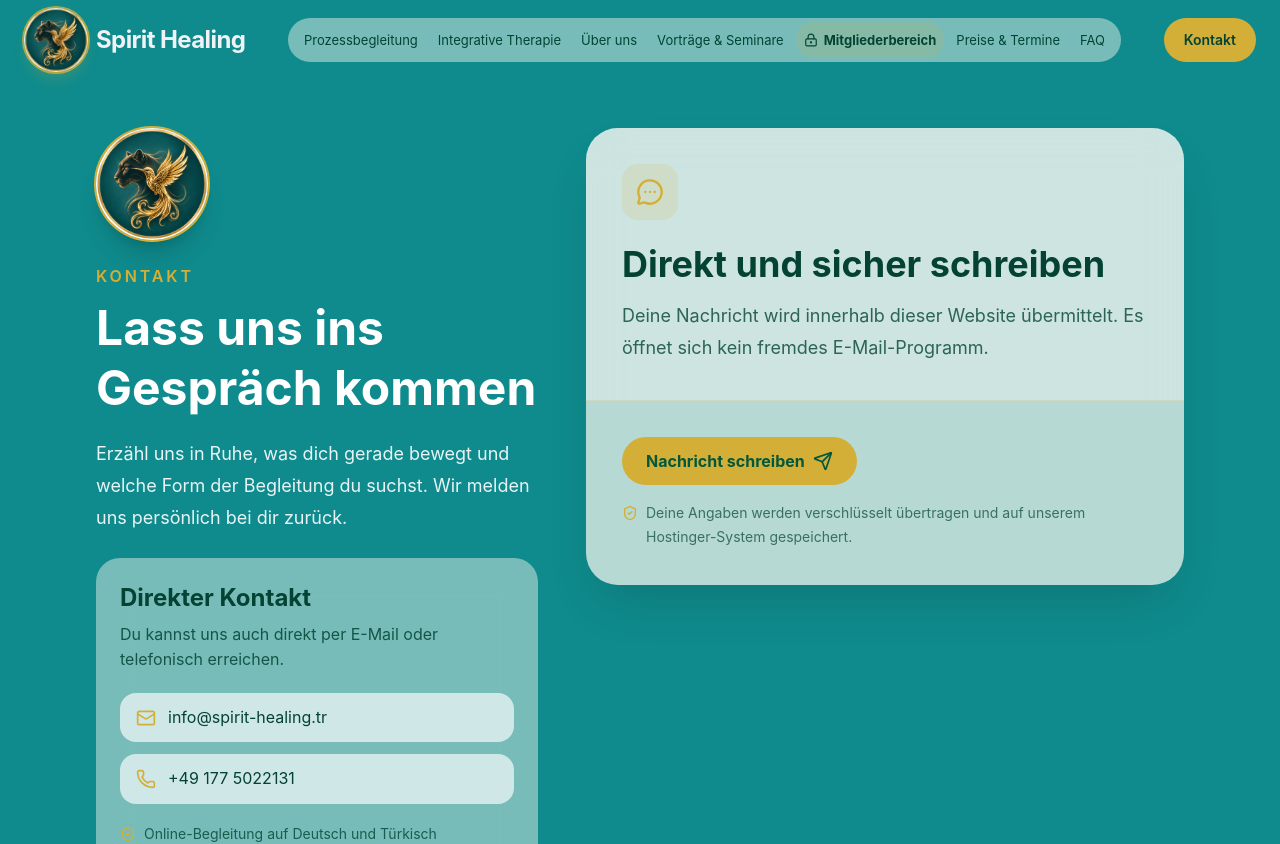
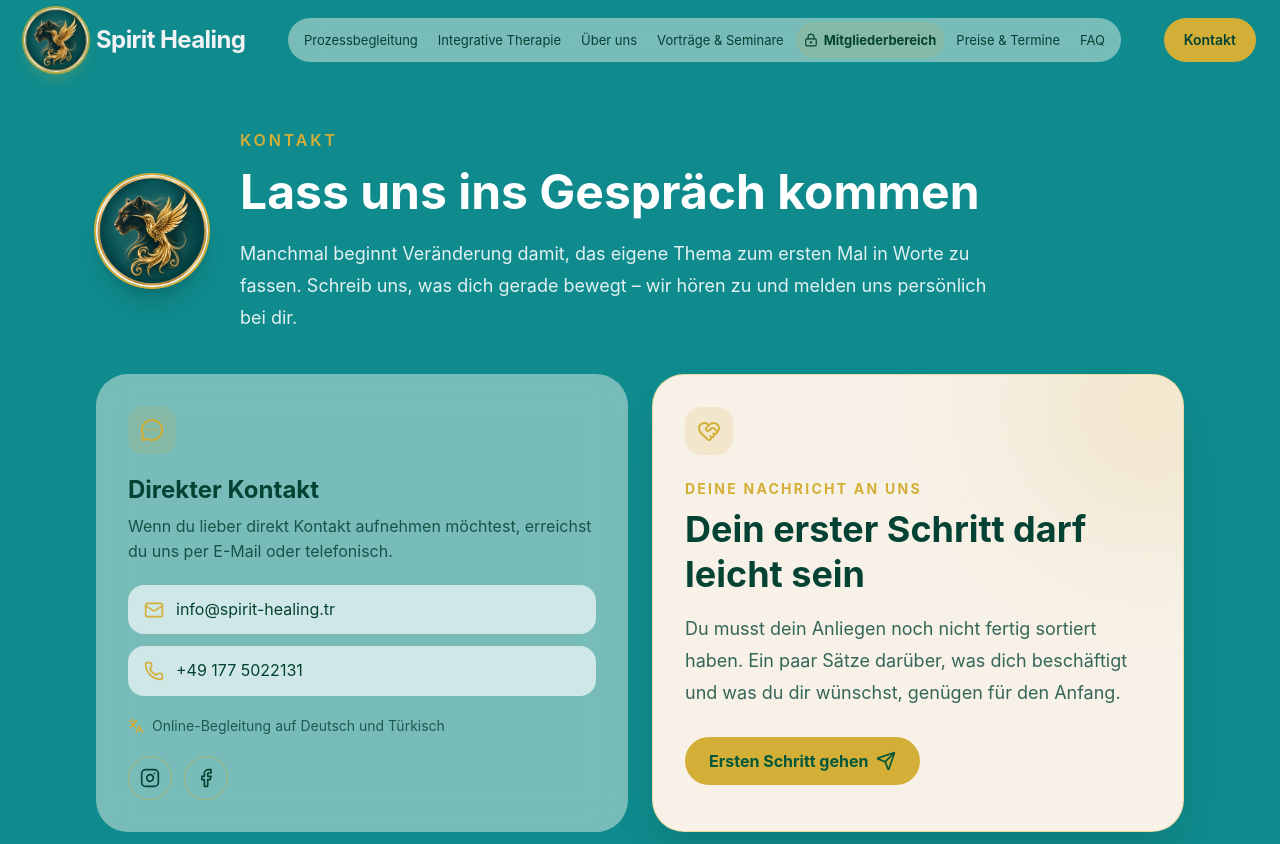
Before and after one commit to Enis1109/spirithealing, a React (Vite) app: page /kontakt in a window 1280 px wide. Shown: the top 844 px of the page. Built offline with nearby package versions, Linux system fonts and the light colour scheme.

Commit message:
Refine contact experience and preserve input focus

```diff
--- a/src/components/Modal.jsx
+++ b/src/components/Modal.jsx
@@ -5,6 +5,11 @@ import { X } from "lucide-react";
 export const Modal = ({ open, onClose, title, closeLabel, children }) => {
     const titleId = useId();
     const dialogRef = useRef(null);
+    const onCloseRef = useRef(onClose);
+
+    useEffect(() => {
+        onCloseRef.current = onClose;
+    }, [onClose]);
 
     useEffect(() => {
         if (!open) return undefined;
@@ -18,7 +23,7 @@ export const Modal = ({ open, onClose, title, closeLabel, children }) => {
         }, 0);
 
         const handleKeyDown = (event) => {
-            if (event.key === "Escape") onClose();
+            if (event.key === "Escape") onCloseRef.current();
 
             if (event.key === "Tab" && dialogRef.current) {
                 const focusable = Array.from(dialogRef.current.querySelectorAll(
@@ -44,7 +49,7 @@ export const Modal = ({ open, onClose, title, closeLabel, children }) => {
             document.removeEventListener("keydown", handleKeyDown);
             previouslyFocused?.focus?.();
         };
-    }, [onClose, open]);
+    }, [open]);
 
     if (!open) return null;
 
@@ -60,7 +65,7 @@ export const Modal = ({ open, onClose, title, closeLabel, children }) => {
                 role="dialog"
                 aria-modal="true"
                 aria-labelledby={titleId}
-                className="max-h-[94dvh] w-full overflow-y-auto rounded-t-[2rem] bg-[#f7f1e7] p-5 text-muted-foreground shadow-2xl sm:max-w-2xl sm:rounded-[2rem] sm:p-8"
+                className="max-h-[94dvh] w-full overflow-y-auto rounded-t-[2rem] bg-[#f7f1e7] p-5 text-muted-foreground shadow-2xl sm:max-w-3xl sm:rounded-[2rem] sm:p-8 lg:max-w-4xl"
             >
                 <div className="flex items-start justify-between gap-4">
                     <h2 id={titleId} className="text-2xl font-bold leading-tight sm:text-3xl">{title}</h2>
--- a/src/sections/Contact.jsx
+++ b/src/sections/Contact.jsx
@@ -1,5 +1,5 @@
 import { useState } from "react";
-import { CheckCircle2, Facebook, Instagram, Mail, MessageCircleMore, Phone, Send, ShieldCheck } from "lucide-react";
+import { CheckCircle2, Facebook, HeartHandshake, Instagram, Languages, Mail, MessageCircleMore, Phone, Send } from "lucide-react";
 import { Link } from "react-router-dom";
 import { Modal } from "@/components/Modal";
 import { useLanguage } from "@/i18n/LanguageContext";
@@ -11,15 +11,16 @@ const content = {
     de: {
         eyebrow: "Kontakt",
         title: "Lass uns ins Gespräch kommen",
-        intro: "Erzähl uns in Ruhe, was dich gerade bewegt und welche Form der Begleitung du suchst. Wir melden uns persönlich bei dir zurück.",
+        intro: "Manchmal beginnt Veränderung damit, das eigene Thema zum ersten Mal in Worte zu fassen. Schreib uns, was dich gerade bewegt – wir hören zu und melden uns persönlich bei dir.",
         direct: "Direkter Kontakt",
-        directText: "Du kannst uns auch direkt per E-Mail oder telefonisch erreichen.",
+        directText: "Wenn du lieber direkt Kontakt aufnehmen möchtest, erreichst du uns per E-Mail oder telefonisch.",
         language: "Online-Begleitung auf Deutsch und Türkisch",
-        formCardTitle: "Direkt und sicher schreiben",
-        formCardText: "Deine Nachricht wird innerhalb dieser Website übermittelt. Es öffnet sich kein fremdes E-Mail-Programm.",
-        openForm: "Nachricht schreiben",
-        formTitle: "Deine Anfrage an Spirit Healing",
-        formIntro: "Die mit * gekennzeichneten Felder sind erforderlich.",
+        formCardEyebrow: "Deine Nachricht an uns",
+        formCardTitle: "Dein erster Schritt darf leicht sein",
+        formCardText: "Du musst dein Anliegen noch nicht fertig sortiert haben. Ein paar Sätze darüber, was dich beschäftigt und was du dir wünschst, genügen für den Anfang.",
+        openForm: "Ersten Schritt gehen",
+        formTitle: "Erzähl uns, was dich gerade bewegt",
+        formIntro: "Schreib so viel oder so wenig, wie sich für dich gerade stimmig anfühlt. Pflichtfelder sind mit * markiert.",
         name: "Vor- und Nachname",
         namePlaceholder: "Wie dürfen wir dich ansprechen?",
         email: "E-Mail-Adresse",
@@ -30,16 +31,15 @@ const content = {
         topic: "Worum geht es?",
         topics: ["Kostenfreies Kennenlerngespräch", "Traumasensible Prozessbegleitung", "Integrative Therapie", "Intensivprozess", "Eine andere Frage"],
         message: "Deine Nachricht",
-        messagePlaceholder: "Was möchtest du uns mitteilen?",
+        messagePlaceholder: "Was beschäftigt dich gerade? Was wünschst du dir von einer Begleitung?",
         characters: "Zeichen",
         privacyStart: "Ich habe die ",
         privacyLink: "Datenschutzerklärung",
         privacyEnd: " gelesen und bin damit einverstanden, dass meine Angaben zur Bearbeitung meiner Anfrage gespeichert und verwendet werden.",
         newsletter: "Ja, ich möchte per E-Mail über neue Vorträge, Seminare und Termine von Spirit Healing informiert werden.",
         newsletterHint: "Freiwillig und unabhängig von deiner Anfrage. Zur Bestätigung erhältst du eine separate E-Mail; eine Abmeldung ist jederzeit möglich.",
-        submit: "Nachricht sicher senden",
+        submit: "Anfrage senden",
         submitting: "Nachricht wird gesendet …",
-        note: "Deine Angaben werden verschlüsselt übertragen und auf unserem Hostinger-System gespeichert.",
         close: "Fenster schließen",
         successTitle: "Deine Nachricht ist angekommen",
         successText: "Vielen Dank. Wir melden uns persönlich bei dir zurück.",
@@ -52,15 +52,16 @@ const content = {
     tr: {
         eyebrow: "İletişim",
         title: "Tanışalım",
-        intro: "Şu anda seni nelerin etkilediğini ve nasıl bir destek aradığını bize kendi cümlelerinle anlatabilirsin. Sana kişisel olarak geri dönüş yapacağız.",
+        intro: "Bazen değişim, yaşadığın şeyi ilk kez kendi cümlelerinle anlatmakla başlar. Şu anda seni nelerin etkilediğini bize yaz; seni dinleyip kişisel olarak geri döneceğiz.",
         direct: "Doğrudan iletişim",
-        directText: "Bize doğrudan e-posta veya telefon yoluyla da ulaşabilirsin.",
+        directText: "Doğrudan iletişimi tercih edersen bize e-posta veya telefon yoluyla ulaşabilirsin.",
         language: "Türkçe ve Almanca çevrim içi danışmanlık",
-        formCardTitle: "Doğrudan ve güvenli şekilde yaz",
-        formCardText: "Mesajın bu web sitesi üzerinden iletilir. Başka bir e-posta programı açılmaz.",
-        openForm: "Mesaj yaz",
-        formTitle: "Spirit Healing'e mesajın",
-        formIntro: "* ile işaretlenen alanların doldurulması zorunludur.",
+        formCardEyebrow: "Bize mesajın",
+        formCardTitle: "İlk adımın hafif olabilir",
+        formCardText: "Anlatmak istediklerini önceden bütünüyle toparlamış olman gerekmez. Seni neyin etkilediğini ve nasıl bir destek istediğini birkaç cümleyle paylaşman başlangıç için yeterli.",
+        openForm: "İlk adımı at",
+        formTitle: "Şu anda seni nelerin etkilediğini anlat",
+        formIntro: "Şu an sana ne kadarı doğru geliyorsa o kadarını yazabilirsin. Zorunlu alanlar * ile işaretlidir.",
         name: "Ad ve soyad",
         namePlaceholder: "Sana nasıl hitap edelim?",
         email: "E-posta adresi",
@@ -71,16 +72,15 @@ const content = {
         topic: "Hangi konuda yazıyorsun?",
         topics: ["Ücretsiz tanışma görüşmesi", "Travma bilgili süreç danışmanlığı", "Bütüncül terapi", "Yoğunlaştırılmış süreç", "Başka bir konu"],
         message: "Mesajın",
-        messagePlaceholder: "Bizimle ne paylaşmak istersin?",
+        messagePlaceholder: "Şu anda seni ne etkiliyor? Nasıl bir destek istiyorsun?",
         characters: "karakter",
         privacyStart: "",
         privacyLink: "Gizlilik bildirimini",
         privacyEnd: " okudum; bilgilerimin talebimin işlenmesi amacıyla kaydedilmesini ve kullanılmasını kabul ediyorum.",
         newsletter: "Evet, Spirit Healing'in yeni seminerleri, eğitimleri ve tarihleri hakkında e-posta almak istiyorum.",
         newsletterHint: "İsteğe bağlıdır ve talebinden bağımsızdır. Ayrı bir e-postadaki bağlantıya tıklayarak aboneliğini onaylarsın; dilediğin zaman iptal edebilirsin.",
-        submit: "Mesajı güvenle gönder",
+        submit: "Mesajı gönder",
         submitting: "Mesaj gönderiliyor …",
-        note: "Bilgilerin şifreli bağlantı üzerinden iletilir ve Hostinger sistemimizde saklanır.",
         close: "Pencereyi kapat",
         successTitle: "Mesajın bize ulaştı",
         successText: "Teşekkür ederiz. Sana kişisel olarak geri dönüş yapacağız.",
@@ -141,21 +141,25 @@ export const Contact = () => {
     };
 
     return (
-        <main className="min-h-screen bg-card pb-20 pt-28 sm:pt-32">
+        <main data-no-translate className="min-h-screen bg-card pb-20 pt-28 text-white sm:pt-32">
             <section className="mx-auto w-full max-w-6xl px-4 sm:px-6 lg:px-8">
-                <div className="grid items-start gap-8 lg:grid-cols-[0.85fr_1.15fr] lg:gap-12">
-                    <div className="space-y-6 lg:sticky lg:top-28">
-                        <Link to="/" aria-label={copy.homeLabel} className="inline-flex">
-                            <img src="/Logo-tuerkis.jpeg" alt="Spirit Healing Logo" className="h-24 w-24 rounded-full object-cover shadow-xl shadow-black/15 ring-2 ring-primary sm:h-28 sm:w-28" />
-                        </Link>
-                        <div>
+                <header className="grid gap-6 sm:grid-cols-[auto_1fr] sm:items-center sm:gap-8">
+                    <Link to="/" aria-label={copy.homeLabel} className="inline-flex w-fit">
+                        <img src="/Logo-tuerkis.jpeg" alt="Spirit Healing Logo" className="h-24 w-24 rounded-full object-cover shadow-xl shadow-black/15 ring-2 ring-primary sm:h-28 sm:w-28" />
+                    </Link>
+                    <div>
                             <p className="font-semibold uppercase tracking-[0.18em] text-primary">{copy.eyebrow}</p>
                             <h1 className="mt-2 text-4xl font-bold leading-tight text-white sm:text-5xl">{copy.title}</h1>
-                            <p className="mt-5 max-w-xl text-lg leading-8 text-white/90">{copy.intro}</p>
-                        </div>
+                        <p className="mt-4 max-w-3xl text-lg leading-8 text-white/88">{copy.intro}</p>
+                    </div>
+                </header>
 
-                        <div className="glass rounded-3xl p-5 sm:p-6">
-                            <h2 className="text-2xl font-bold text-muted-foreground">{copy.direct}</h2>
+                <div className="mt-10 grid items-stretch gap-6 lg:grid-cols-2">
+                    <article className="glass rounded-[2rem] p-6 sm:p-8">
+                            <span className="flex h-12 w-12 items-center justify-center rounded-2xl bg-primary/15 text-primary">
+                                <MessageCircleMore className="h-6 w-6" aria-hidden="true" />
+                            </span>
+                            <h2 className="mt-5 text-2xl font-bold text-muted-foreground">{copy.direct}</h2>
                             <p className="mt-2 text-muted-foreground/85">{copy.directText}</p>
                             <div className="mt-5 space-y-3">
                                 <a href="mailto:info@spirit-healing.tr" className="flex min-h-12 items-center gap-3 rounded-2xl bg-white/65 px-4 py-3 text-muted-foreground transition hover:bg-white">
@@ -168,7 +172,7 @@ export const Contact = () => {
                                 </a>
                             </div>
                             <p className="mt-5 flex items-start gap-2 text-sm text-muted-foreground/80">
-                                <ShieldCheck className="mt-0.5 h-4 w-4 shrink-0 text-primary" aria-hidden="true" />
+                                <Languages className="mt-0.5 h-4 w-4 shrink-0 text-primary" aria-hidden="true" />
                                 {copy.language}
                             </p>
                             <div className="mt-5 flex gap-3">
@@ -179,28 +183,23 @@ export const Contact = () => {
                                     <Facebook className="h-5 w-5" aria-hidden="true" />
                                 </a>
                             </div>
-                        </div>
-                    </div>
+                    </article>
 
-                    <div className="glass-strong overflow-hidden rounded-[2rem] shadow-2xl shadow-black/15">
-                        <div className="border-b border-primary/20 bg-white/30 p-6 sm:p-9">
-                            <span className="flex h-14 w-14 items-center justify-center rounded-2xl bg-primary/15 text-primary">
-                                <MessageCircleMore className="h-7 w-7" aria-hidden="true" />
+                    <article className="relative flex min-h-full flex-col overflow-hidden rounded-[2rem] border border-primary/40 bg-[#f7f1e7] p-6 text-muted-foreground shadow-2xl shadow-black/15 sm:p-8">
+                        <div className="absolute -right-24 -top-24 h-64 w-64 rounded-full bg-primary/15 blur-3xl" aria-hidden="true" />
+                        <div className="relative flex flex-1 flex-col">
+                            <span className="flex h-12 w-12 items-center justify-center rounded-2xl bg-primary/15 text-primary">
+                                <HeartHandshake className="h-6 w-6" aria-hidden="true" />
                             </span>
-                            <h2 className="mt-6 text-3xl font-bold text-muted-foreground sm:text-4xl">{copy.formCardTitle}</h2>
+                            <p className="mt-6 text-sm font-bold uppercase tracking-[0.16em] text-primary">{copy.formCardEyebrow}</p>
+                            <h2 className="mt-2 text-3xl font-bold leading-tight sm:text-4xl">{copy.formCardTitle}</h2>
                             <p className="mt-4 max-w-xl text-lg leading-8 text-muted-foreground/80">{copy.formCardText}</p>
-                        </div>
-                        <div className="p-6 sm:p-9">
-                            <button type="button" onClick={openForm} className="inline-flex min-h-12 w-full items-center justify-center gap-2 rounded-full bg-primary px-6 py-3 text-base font-bold text-primary-foreground transition hover:bg-surface focus-visible:outline-2 focus-visible:outline-offset-2 focus-visible:outline-primary sm:w-auto">
+                            <button type="button" onClick={openForm} className="mt-7 inline-flex min-h-12 w-full items-center justify-center gap-2 rounded-full bg-primary px-6 py-3 text-base font-bold text-primary-foreground transition hover:bg-surface focus-visible:outline-2 focus-visible:outline-offset-2 focus-visible:outline-primary sm:w-fit">
                                 {copy.openForm}
                                 <Send className="h-5 w-5" aria-hidden="true" />
                             </button>
-                            <p className="mt-4 flex max-w-xl items-start gap-2 text-sm leading-6 text-muted-foreground/70">
-                                <ShieldCheck className="mt-1 h-4 w-4 shrink-0 text-primary" aria-hidden="true" />
-                                {copy.note}
-                            </p>
                         </div>
-                    </div>
+                    </article>
                 </div>
             </section>
 
@@ -248,7 +247,7 @@ export const Contact = () => {
                                 <span className="font-normal text-muted-foreground/60">{messageLength}/{MESSAGE_LIMIT} {copy.characters}</span>
                             </span>
                             <textarea
-                                className={`${fieldClass} min-h-40 resize-y`}
+                                className={`${fieldClass} min-h-32 resize-y`}
                                 name="message"
                                 maxLength={MESSAGE_LIMIT}
                                 onChange={(event) => setMessageLength(event.target.value.length)}
```
